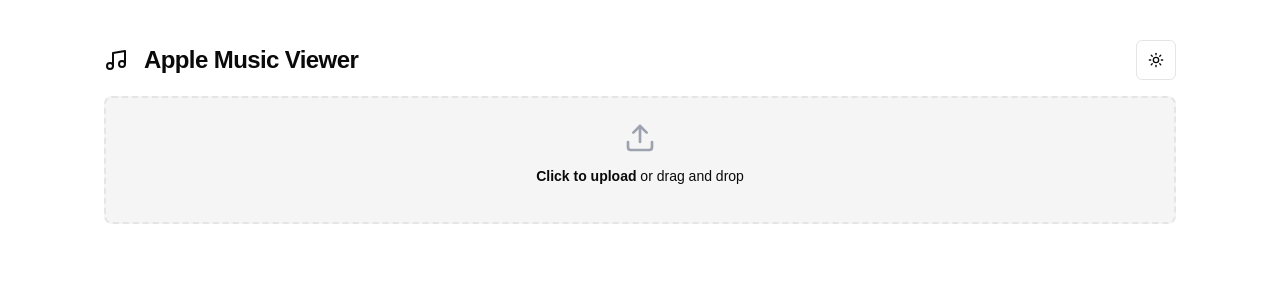
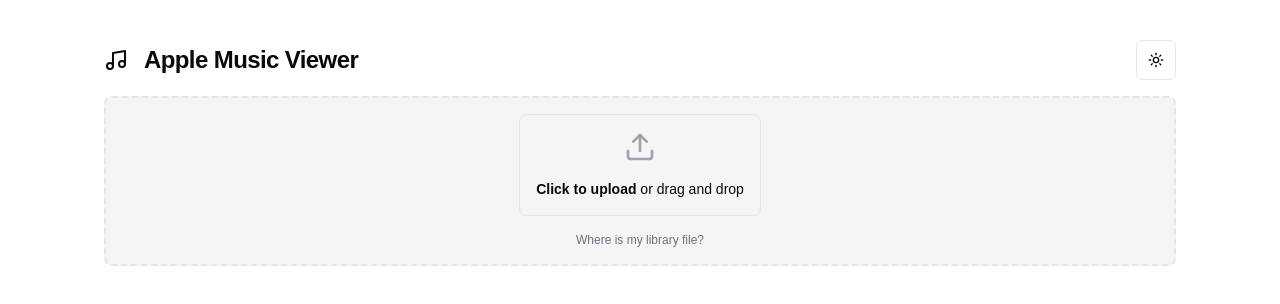
Before and after one commit to AlmightyKratos/applemusicdata, a Next.js app: page / in a window 1280 px wide. Shown: the top 304 px of the page. Built offline with nearby package versions, Linux system fonts and the light colour scheme.

Commit message:
Add instructions how to get library file

```diff
--- a/src/app/page.tsx
+++ b/src/app/page.tsx
@@ -1,4 +1,12 @@
 "use client"
+import {
+  Dialog,
+  DialogContent,
+  DialogDescription,
+  DialogHeader,
+  DialogTitle,
+  DialogTrigger,
+} from "@/components/ui/dialog"
 import { DisplayMode, useTrackModifier } from "./hooks/useTrackModifier"
 import { ThemeToggle } from "@/components/ui/ThemeToggle"
 import { Music, Upload, Clock } from "lucide-react"
@@ -7,6 +15,39 @@
 import { Input } from "@/components/ui/input"
 import { useTracks } from "./hooks/useTracks"
 import { toast } from "sonner"
+
+const WhereIsLibrary = () => {
+  return (
+    <Dialog>
+      <DialogTrigger className="text-xs text-gray-500 hover:text-black dark:text-gray-400 dark:hover:text-white">
+        Where is my library file?
+      </DialogTrigger>
+      <DialogContent>
+        <DialogHeader>
+          <DialogTitle>How to find your Apple Music library file</DialogTitle>
+          <DialogDescription>
+            Open your Apple Music application. In the top bar, select File -
+            Library - Export Library. Save the file in an easily accessible
+            location, then upload.
+          </DialogDescription>
+          <figure className="flex flex-col items-center">
+            <img
+              src="/exportLibraryDark.png"
+              className="hidden p-8 dark:block"
+            ></img>
+            <img
+              src="/exportLibraryLight.png"
+              className="block p-8 dark:hidden"
+            ></img>
+            <figcaption className="text-sm">
+              Open image in new tab for fullscreen image
+            </figcaption>
+          </figure>
+        </DialogHeader>
+      </DialogContent>
+    </Dialog>
+  )
+}
 
 export default function Page() {
   const { tracks, setTracks, error } = useTracks([])
@@ -49,21 +90,19 @@
         <div className="mb-8">
           <h1 className="mb-4 flex items-center justify-between gap-2 text-2xl font-bold">
             <div className="flex flex-row items-center gap-4 tracking-tight">
-              <Music className="h-6 w-6" />
+              <Music className="size-6" />
               Apple Music Viewer
             </div>
             <ThemeToggle />
           </h1>
 
-          <div className="flex w-full items-center justify-center">
-            <Label className="bg-secondary flex h-32 w-full cursor-pointer flex-col items-center justify-center rounded-lg border-2 border-dashed">
-              <div className="flex flex-col items-center justify-center pb-6 pt-5">
-                <Upload className="mb-3 h-8 w-8 text-gray-400" />
-                <p className="mb-2 text-sm">
-                  <span className="font-semibold">Click to upload</span> or drag
-                  and drop
-                </p>
-              </div>
+          <div className="bg-secondary flex w-full flex-col items-center justify-center gap-4 rounded-lg border-2 border-dashed p-4 dark:border-none dark:bg-inherit">
+            <Label className="flex cursor-pointer flex-col items-center justify-center gap-4 rounded-lg border p-4 transition-transform hover:scale-105">
+              <Upload className="size-8 text-gray-400" />
+              <p className="text-sm">
+                <span className="font-semibold">Click to upload</span> or drag
+                and drop
+              </p>
               <Input
                 type="file"
                 className="hidden"
@@ -71,12 +110,13 @@
                 onChange={handleFileUpload}
               />
             </Label>
+            <WhereIsLibrary />
           </div>
         </div>
 
         {displayTracks.length > 0 && (
           <div className="flex flex-col gap-4">
-            <div className="flex flex-row gap-4">
+            <div className="inline space-x-4 space-y-4">
               {modifierButtons.map((button) => (
                 <Button
                   key={button.name}
@@ -98,7 +138,7 @@
                     <th className="px-4 py-3">Album</th>
                     <th className="px-4 py-3">Genre</th>
                     <th className="px-4 py-3 text-center">
-                      <Clock className="inline h-4 w-4" />
+                      <Clock className="inline size-4" />
                     </th>
                     <th className="px-4 py-3">Year</th>
                     {/* <th className="px-4 py-3">Quality</th> */}
```
Also changed, not shown: public/exportLibraryDark.png (added), 1 other file (tests, documents, lock files or other folders).
